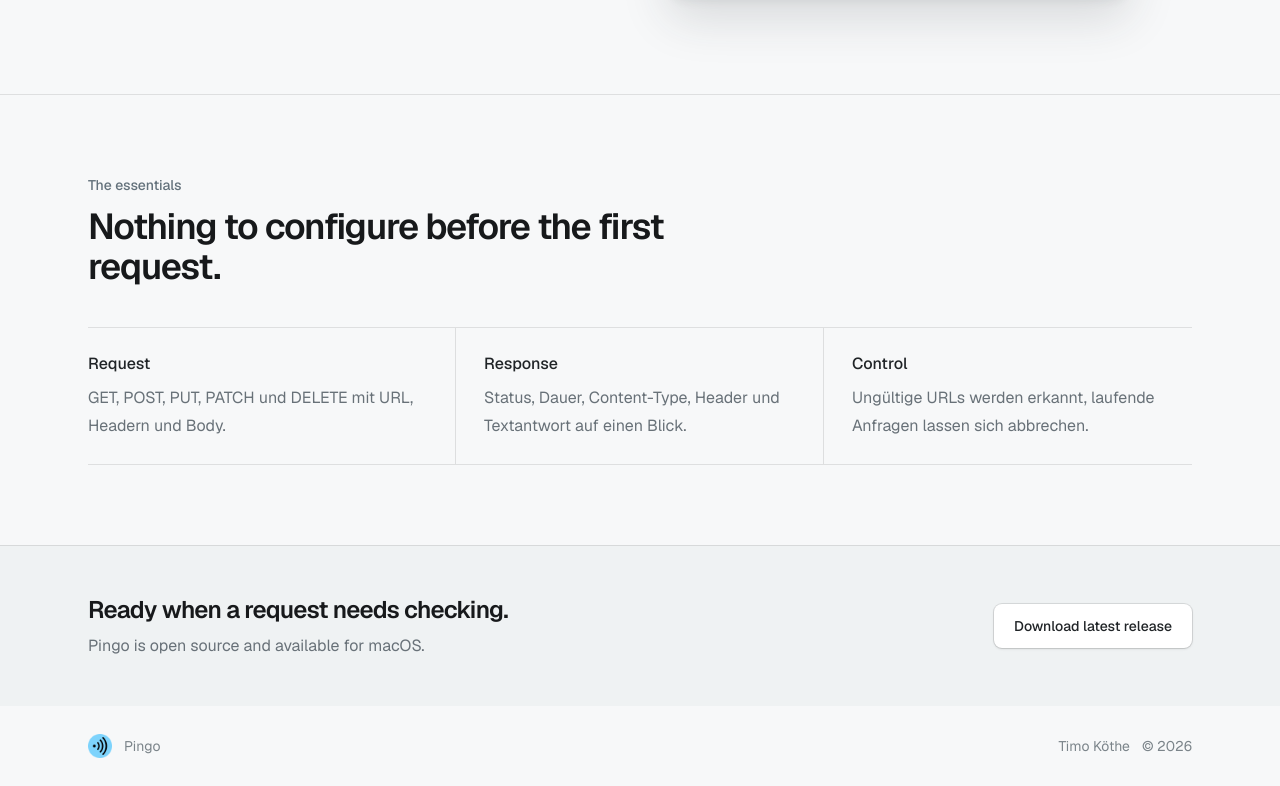
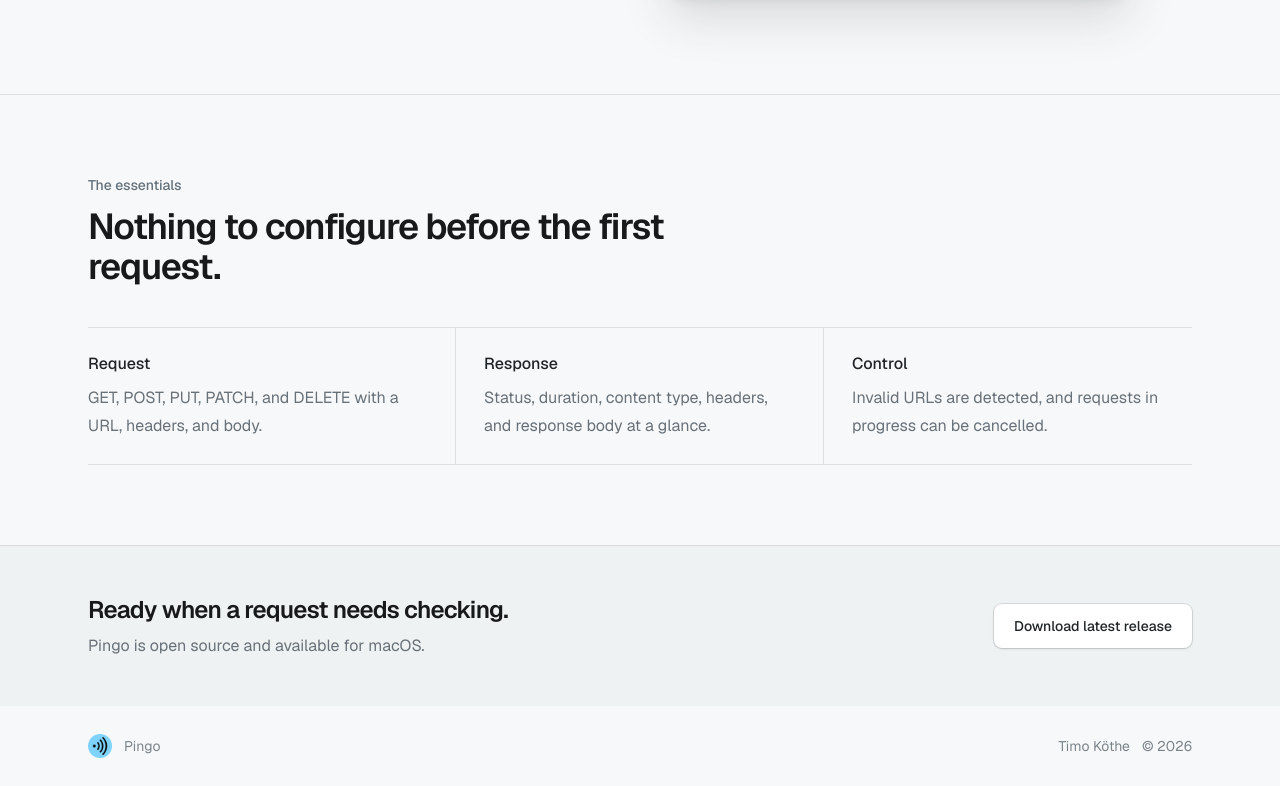
Before and after one commit to timokoethe/Pingo, a Next.js app in the folder website/: page / in a window 1280 px wide. Shown: the part 871-1657 px from the top of the page. Built offline with nearby package versions, Linux system fonts and the light colour scheme; no server answers.

Commit message:
Translate homepage capability copy to English (#19)
Update the `capabilities` text on `website/app/page.tsx` from German to clear English phrasing for Request, Response, and Control so the landing page copy is consistent and understandable for English-speaking users.

```diff
--- a/website/app/page.tsx
+++ b/website/app/page.tsx
@@ -71,15 +71,15 @@ async function getLatestRelease(): Promise<LatestRelease> {
 const capabilities = [
   {
     title: "Request",
-    text: "GET, POST, PUT, PATCH und DELETE mit URL, Headern und Body.",
+    text: "GET, POST, PUT, PATCH, and DELETE with a URL, headers, and body.",
   },
   {
     title: "Response",
-    text: "Status, Dauer, Content-Type, Header und Textantwort auf einen Blick.",
+    text: "Status, duration, content type, headers, and response body at a glance.",
   },
   {
     title: "Control",
-    text: "Ungültige URLs werden erkannt, laufende Anfragen lassen sich abbrechen.",
+    text: "Invalid URLs are detected, and requests in progress can be cancelled.",
   },
 ];
 
```
